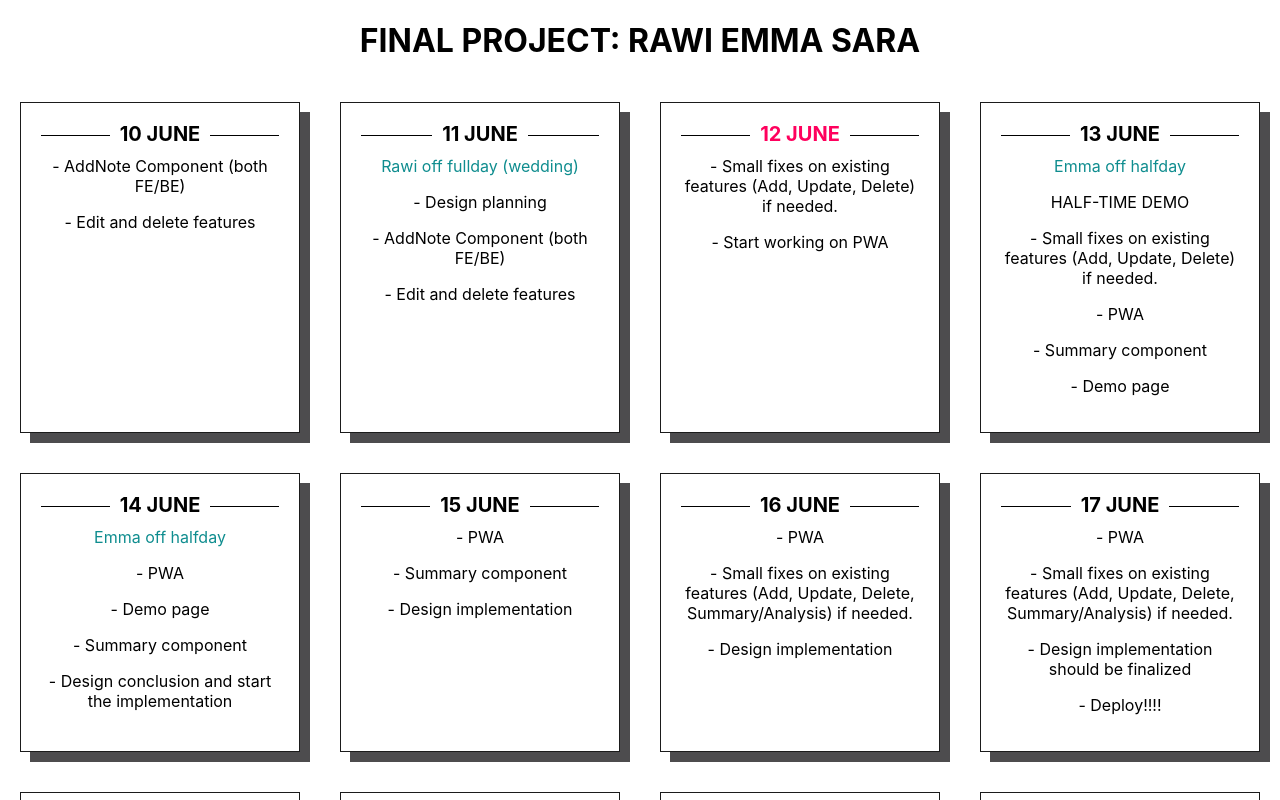
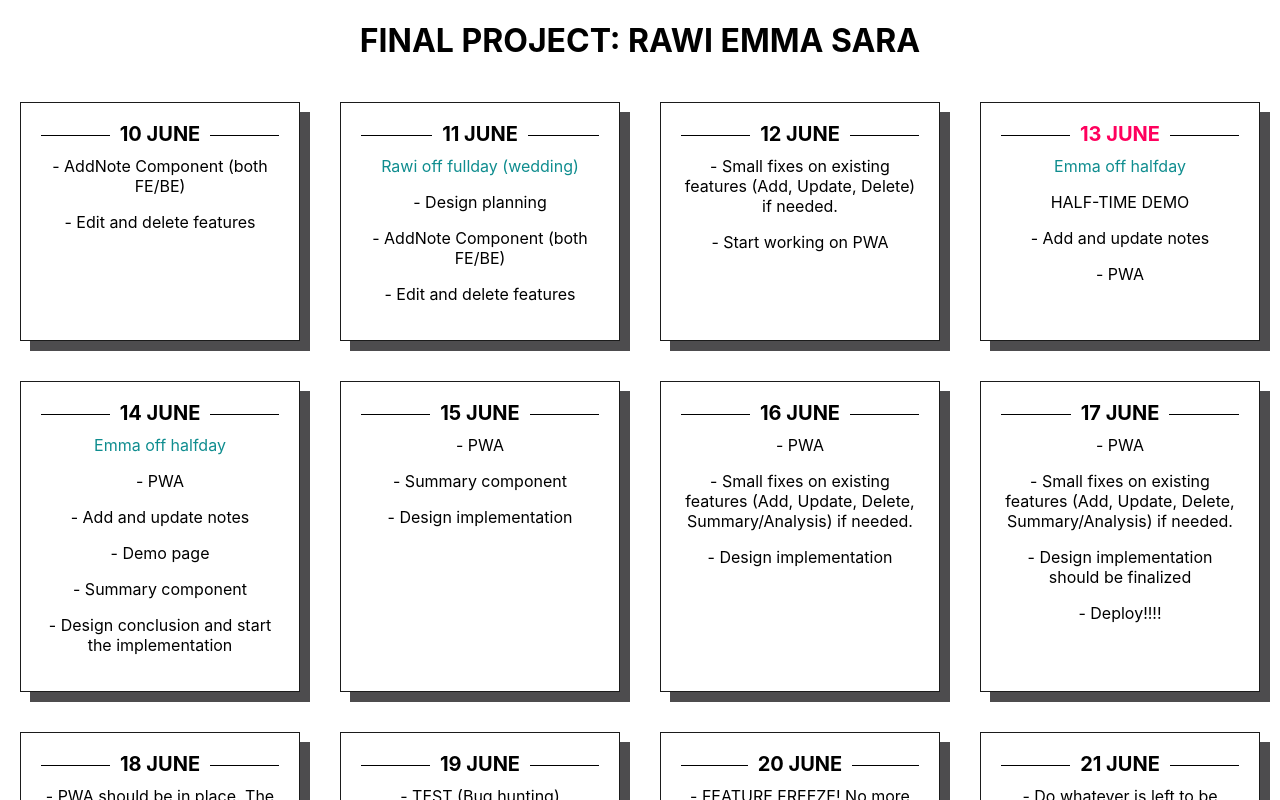
Before and after one commit to rawisou/final-project-tracker, a React (Create React App) app: page / in a window 1280 px wide. Shown: the top 800 px of the page. Built offline with nearby package versions, Linux system fonts and the light colour scheme.

Commit message:
updated schedules

```diff
--- a/src/App.js
+++ b/src/App.js
@@ -21,25 +21,24 @@ function App() {
       </article>
 
       <article className="card">
-        <h3><span className='today'>12 June</span></h3>
+        <h3><span>12 June</span></h3>
         <p>- Small fixes on existing features (Add, Update, Delete) if needed.</p>
         <p>- Start working on PWA</p>
       </article>
 
       <article className="card">
-        <h3><span>13 June</span></h3>
+        <h3><span className='today'>13 June</span></h3>
         <p className='name'>Emma off halfday </p>
         <p>HALF-TIME DEMO</p>
-        <p>- Small fixes on existing features (Add, Update, Delete) if needed.</p>
+        <p>- Add and update notes</p>
         <p>- PWA</p>
-        <p>- Summary component</p>
-        <p>- Demo page</p>
       </article>
 
       <article className="card">
         <h3><span>14 June</span></h3>
         <p className='name'>Emma off halfday </p>
         <p>- PWA</p>
+        <p>- Add and update notes</p>
         <p>- Demo page</p>
         <p>- Summary component</p>
         <p>- Design conclusion and start the implementation</p>
```
